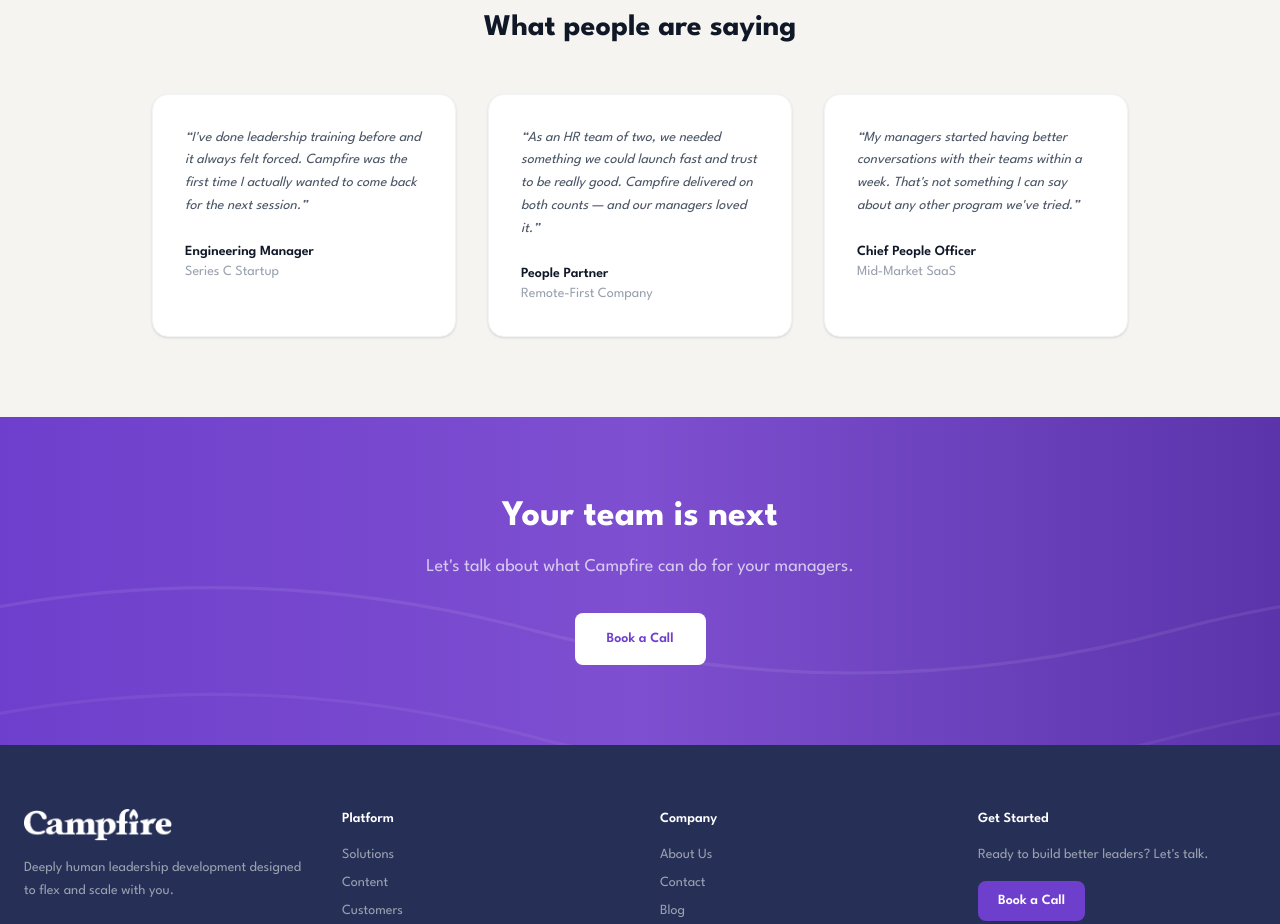
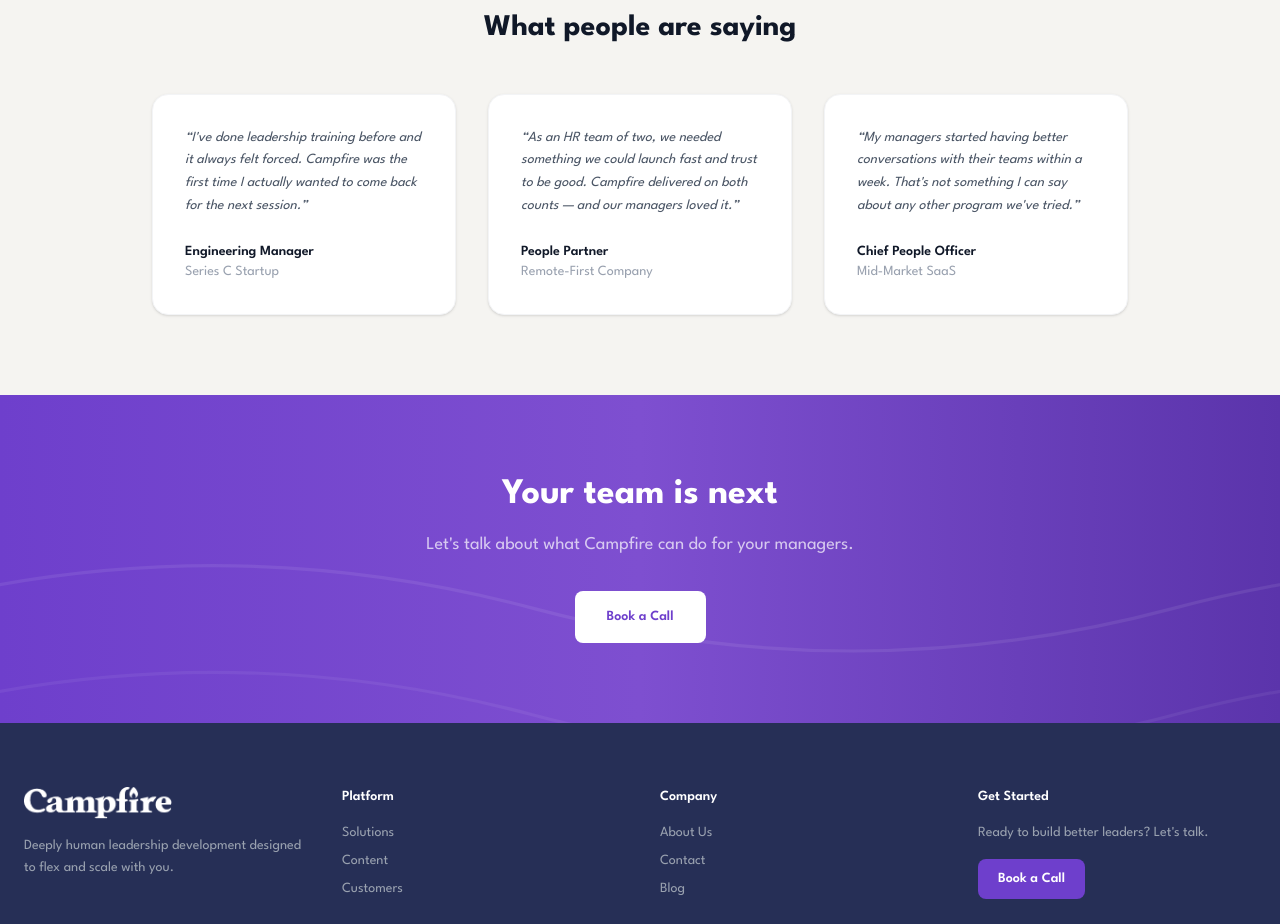
Before and after one commit to stevearntz/campfire-website, a Next.js app: page /customers in a window 1280 px wide. Shown: the part 2520-3444 px from the top of the page. Built offline with nearby package versions, Linux system fonts and the light colour scheme; no server answers.

Commit message:
Remove 'really' from People Partner quote on customers page
Co-Authored-By: Claude Opus 4.6 <noreply@anthropic.com>

```diff
--- a/app/customers/page.tsx
+++ b/app/customers/page.tsx
@@ -198,7 +198,7 @@ export default function CustomersPage() {
               },
               {
                 quote:
-                  "As an HR team of two, we needed something we could launch fast and trust to be really good. Campfire delivered on both counts — and our managers loved it.",
+                  "As an HR team of two, we needed something we could launch fast and trust to be good. Campfire delivered on both counts — and our managers loved it.",
                 person: "People Partner",
                 company: "Remote-First Company",
               },
```
